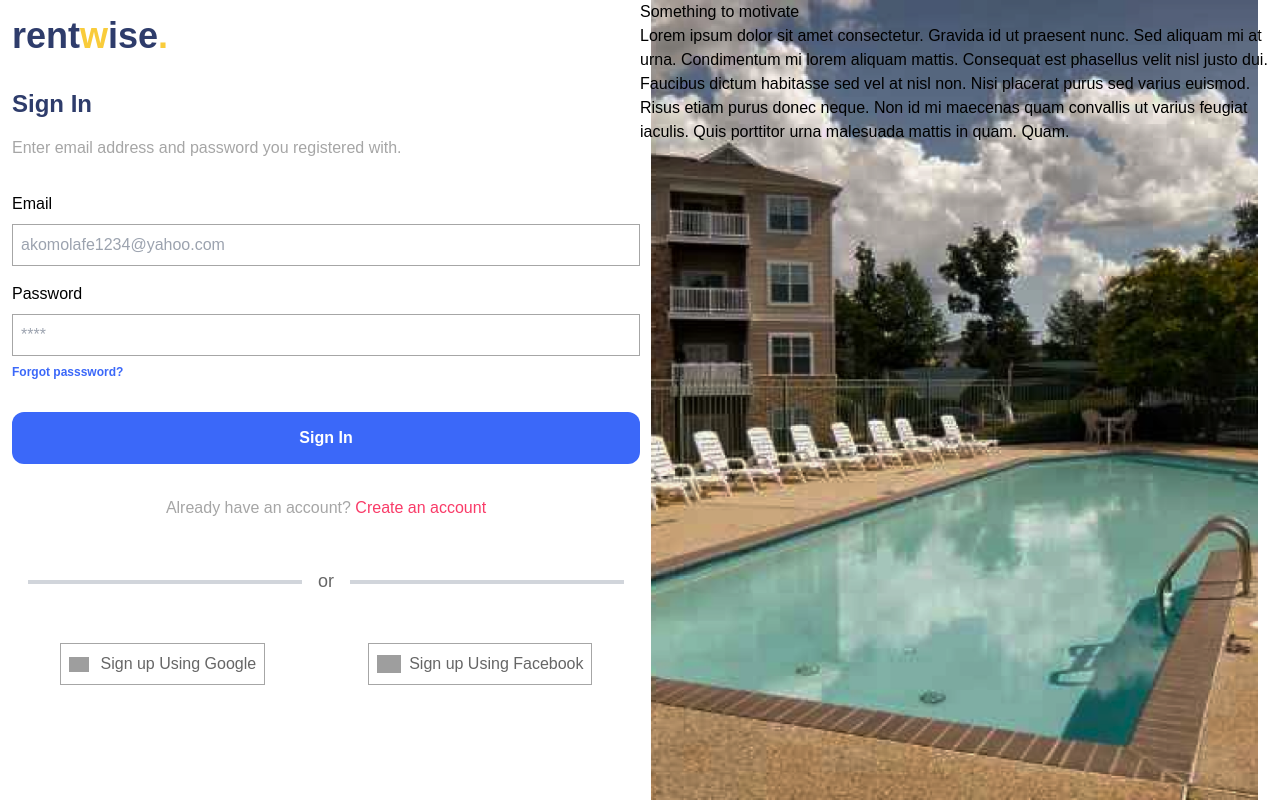
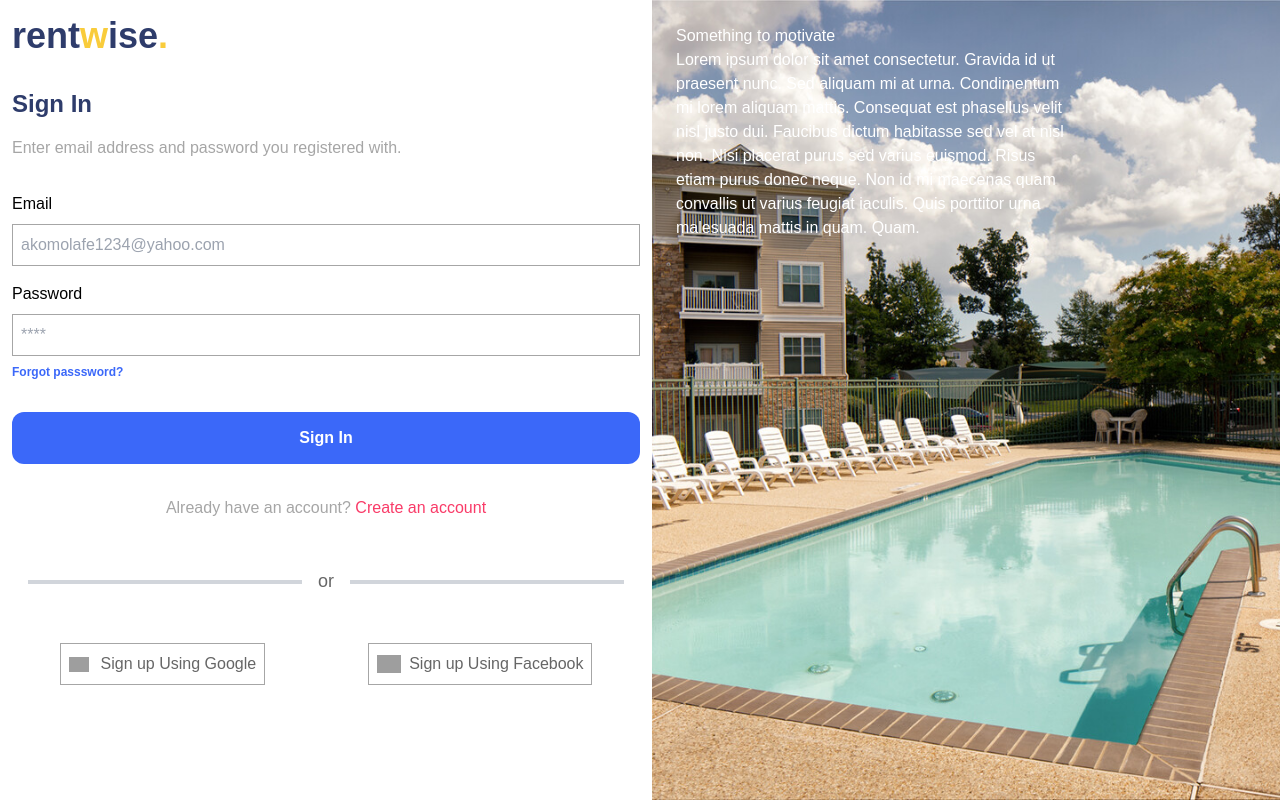
Before and after one commit to Obadea/rentwise, a React (Create React App) app: page /signin in a window 1280 px wide. Built offline with nearby package versions, Linux system fonts and the light colour scheme; grey boxes are pictures that could not be loaded; a web font is replaced by a local one.

Commit message:
background image fix

```diff
--- a/src/pages/signinpage/SignInPage.jsx
+++ b/src/pages/signinpage/SignInPage.jsx
@@ -3,9 +3,15 @@ import Logo from "../../components/Logo";
 
 function SignInPage() {
   return (
-    <div className="flex flex-col lg:flex-row h-screen min-h-[500px] px-3 ">
-      <div className="flex-1 my-4 mx-auto">
-        <Logo />
+    <div className="flex flex-col lg:flex-row h-screen min-h-[500px]  ">
+      <div className="flex-1 my-4 mx-auto px-3">
+        <div className="flex justify-between ">
+          <Logo />
+          <button className="font-bold text-sm text-customSearchblue lg:hidden">
+            Back
+          </button>
+        </div>
+
         <div className="flex flex-col gap-4 mt-8">
           <h2 className="text-customblue text-2xl font-bold ">Sign In</h2>
           <p className="text-base font-normal text-customBlackShade">
@@ -57,7 +63,7 @@ function SignInPage() {
               <div class="w-1/2 h-1 bg-gray-300"></div>
             </div>
           </div>
-          <div className="flex gap-2 justify-around">
+          <div className="flex gap-2 justify-around mb-3">
             <h4 className="flex border gap-3 justify-center items-center border-customBlackShade p-2 text-customStreetcolor font-normal text-base">
               <img
                 src="https://www.cdnlogo.com/logos/g/35/google-icon.svg"
@@ -78,14 +84,17 @@ function SignInPage() {
       </div>
       <div
         style={{
-          backgroundImage: `url(${require("../../../src/assets/swimpool.png")})`,
-          backgroundSize: "contain",
+          backgroundImage: `url(${require("../../../src/assets/swimmingpool.jpg")})`,
+          backgroundSize: "cover",
           backgroundPosition: "center",
           backgroundRepeat: "no-repeat",
         }}
-        className="hidden lg:block flex-1"
+        className="hidden lg:block flex-1 relative"
       >
-        <div>
+        <div
+          className="absolute w-[70%] rounded-2xl p-6 gap-4 text-white bg-[#00000087];
+"
+        >
           <h4>Something to motivate</h4>
           <p>
             Lorem ipsum dolor sit amet consectetur. Gravida id ut praesent nunc.
```
